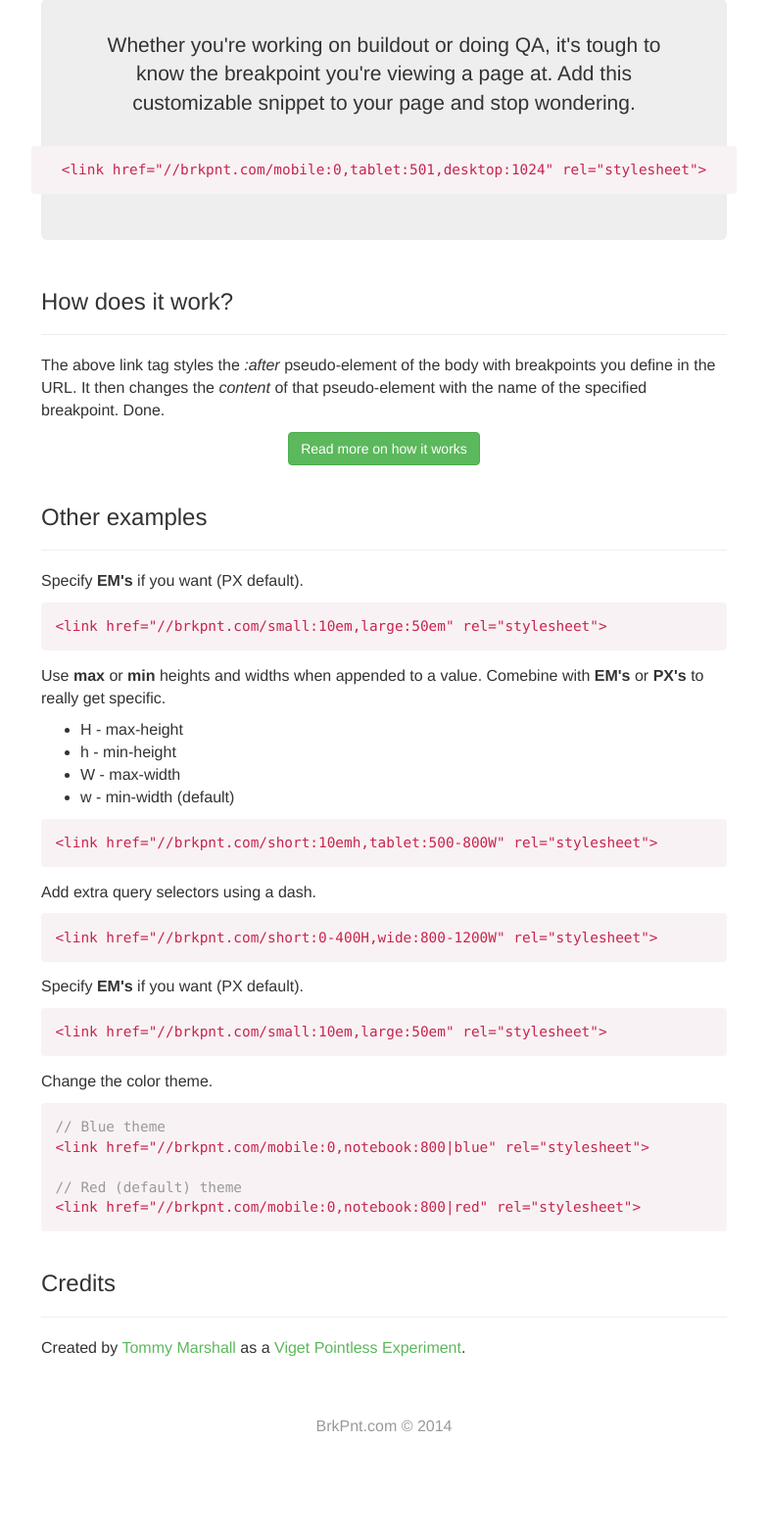
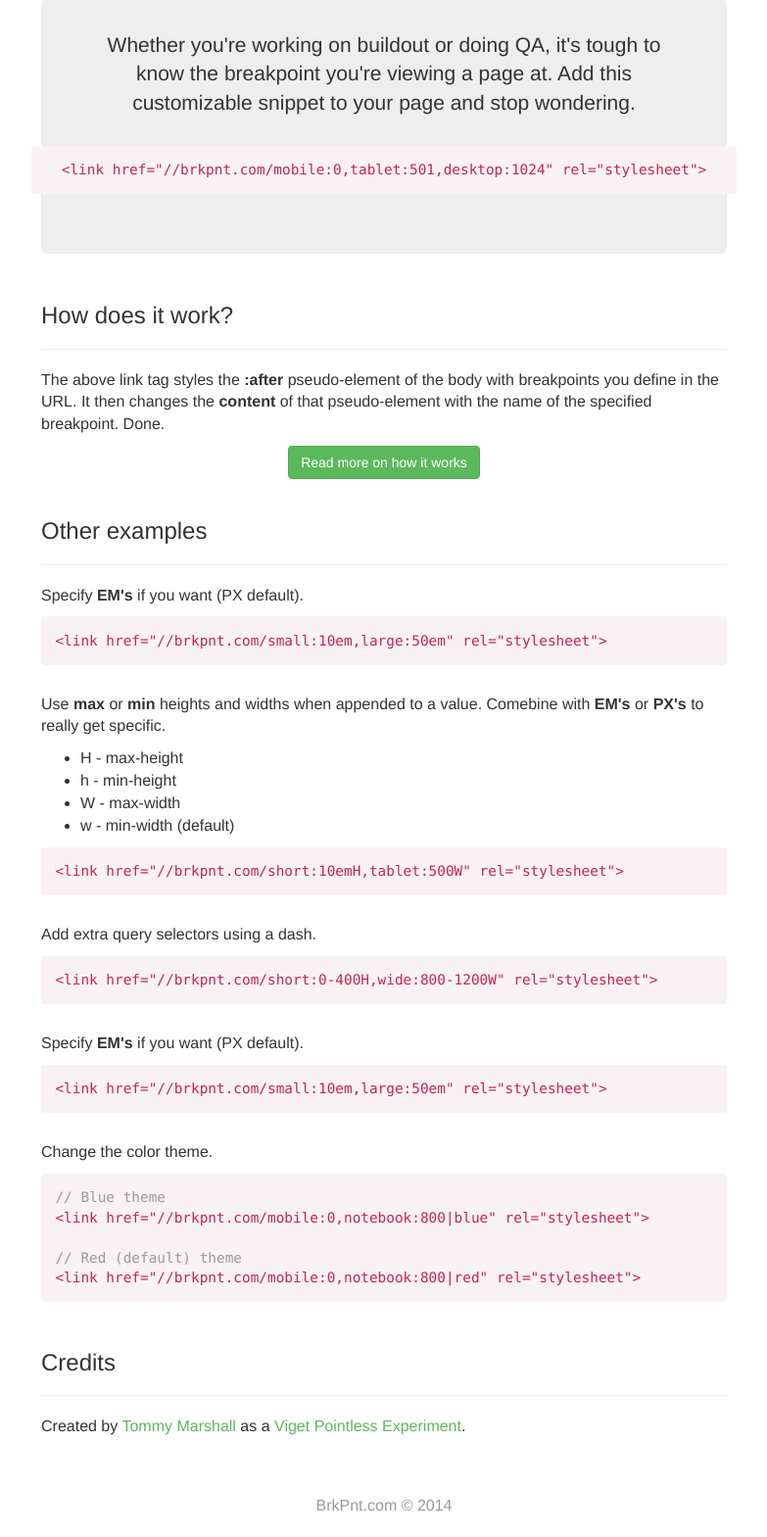
Before and after one commit to tommymarshall/brkpnt, a PHP site: page / in a window 1280 px wide. Shown: the part 182-1751 px from the top of the page at 98% size, without its empty margins (248-1031 px from the left). Before the commit the page ends 1644 px from the top, so only its background shows below. Run offline with PHP 8.4, Linux system fonts and the light colour scheme; some libraries are stand-ins or nearby versions.

Commit message:
Refines example

```diff
--- a/public/home.php
+++ b/public/home.php
@@ -26,7 +26,7 @@
 		</div>
 		<h3>How does it work?</h3>
 		<hr>
-		<p>The above link tag styles the <em>:after</em> pseudo-element of the body with breakpoints you define in the URL. It then changes the <em>content</em> of that pseudo-element with the name of the specified breakpoint. Done.</p>
+		<p>The above link tag styles the <strong>:after</strong> pseudo-element of the body with breakpoints you define in the URL. It then changes the <strong>content</strong> of that pseudo-element with the name of the specified breakpoint. Done.</p>
 		<p style="text-align: center">
 			<a class="btn btn-success" role="button" href="http://viget.com/extend/check-your-breakpoint-using-this-simple-css-snippet" target="_blank">Read more on how it works</a>
 		</p>
@@ -44,7 +44,7 @@
 			<li>w - min-width (default)</li>
 		</ul>
 		<code>
-			&lt;link href="//brkpnt.com/short:10emh,tablet:500-800W" rel="stylesheet"&gt;
+			&lt;link href="//brkpnt.com/short:10emH,tablet:500W" rel="stylesheet"&gt;
 		</code>
 		<p>Add extra query selectors using a dash.</p>
 		<code>
--- a/public/styles.css
+++ b/public/styles.css
@@ -100,7 +100,7 @@ h3 {
 code {
   padding: 1em;
   display: block;
-  margin-bottom: 1em;
+  margin-bottom: 2em;
   word-break: break-all;
 }
 
```
